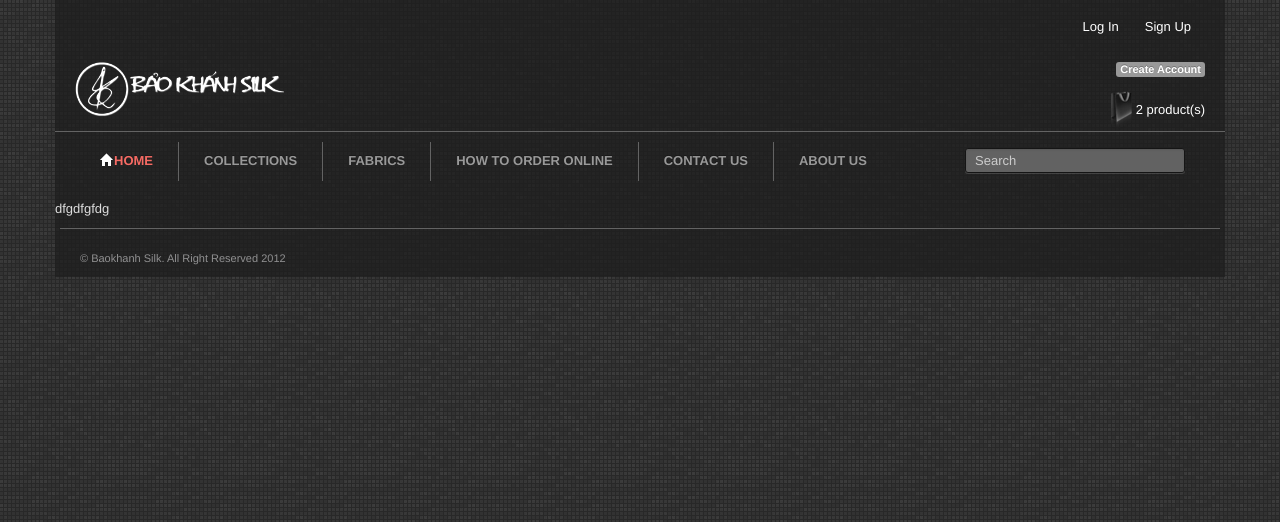
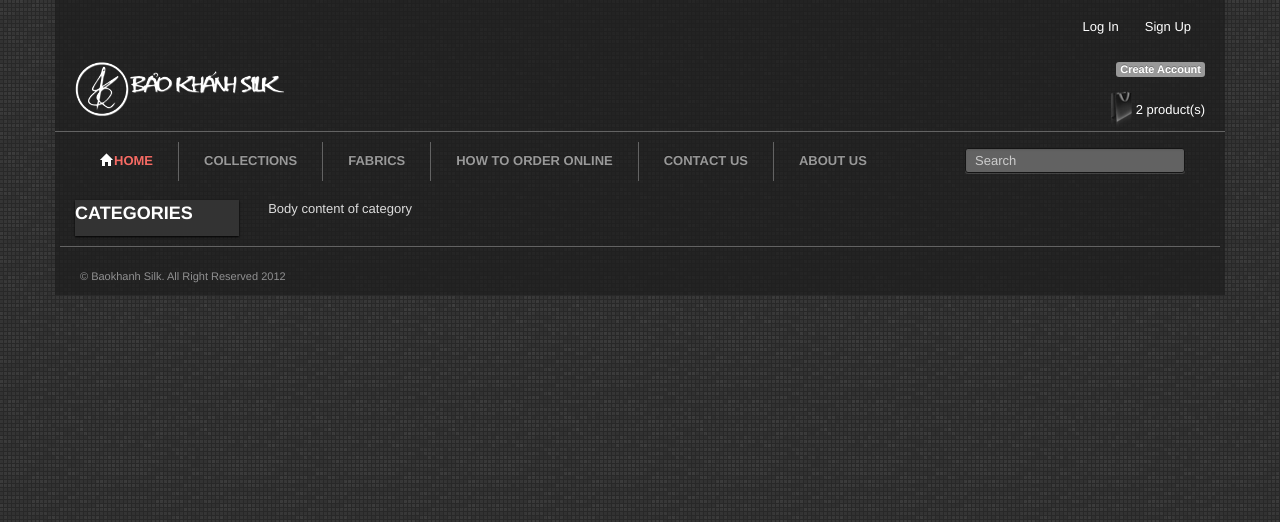
Before and after one commit to giicms/baokhanhsilk, a CakePHP app: the page made by app/View/Pages/collections.ctp in a window 1280 px wide. Shown: the top 522 px of the page. Run offline with PHP 8.4 and a stand-in for CakePHP, Linux system fonts and the light colour scheme; the template is opened without the code that fills it: most values are stand-ins (such as "Sample title", 1, 10 or a date in 2020); some libraries are stand-ins or nearby versions.

Commit message:
browse by categories

```diff
--- a/app/View/Pages/collections.ctp
+++ b/app/View/Pages/collections.ctp
@@ -1 +1,22 @@
-dfgdfgfdg
+<?php
+	App::import('model','Category');
+	$categoryModel = new Category();
+	$categoryList = $categoryModel->generateTreeList(null, null, null, "-");
+
+?>
+
+<div class="container-fluid">
+	<div class="row-fluid">
+		<div class="span2 min-col">
+			<h3>CATEGORIES</h3>
+			<ul>
+			<?php foreach($categoryList as $key => $value){ ?>
+				<li><?= $this->Html->link($value, "/#/" . $key) ?></li>
+			<?php } ?>
+			</ul>
+		</div>
+		<div class="span10">
+		  Body content of category
+		</div>
+	</div>
+</div>
```
